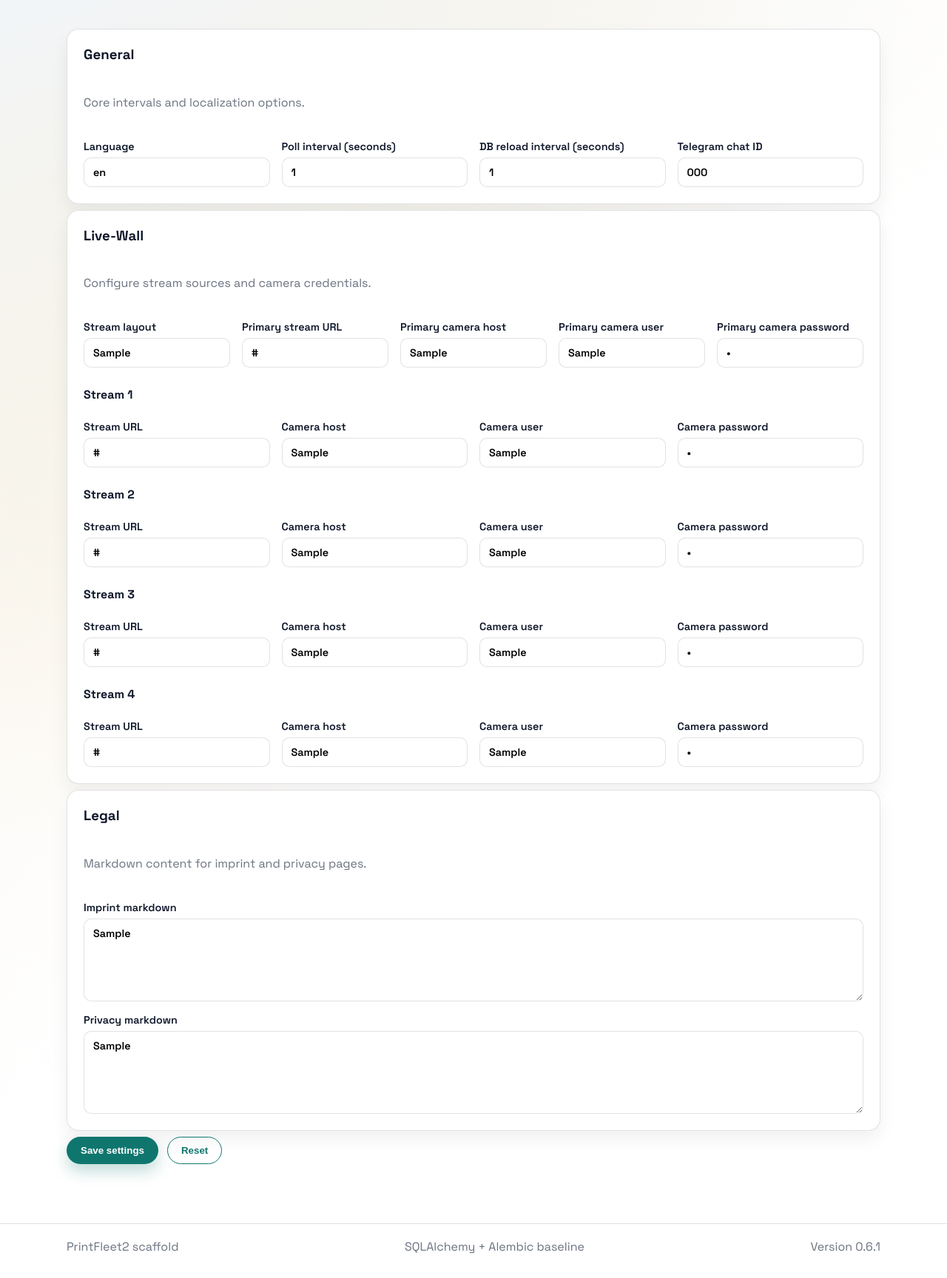
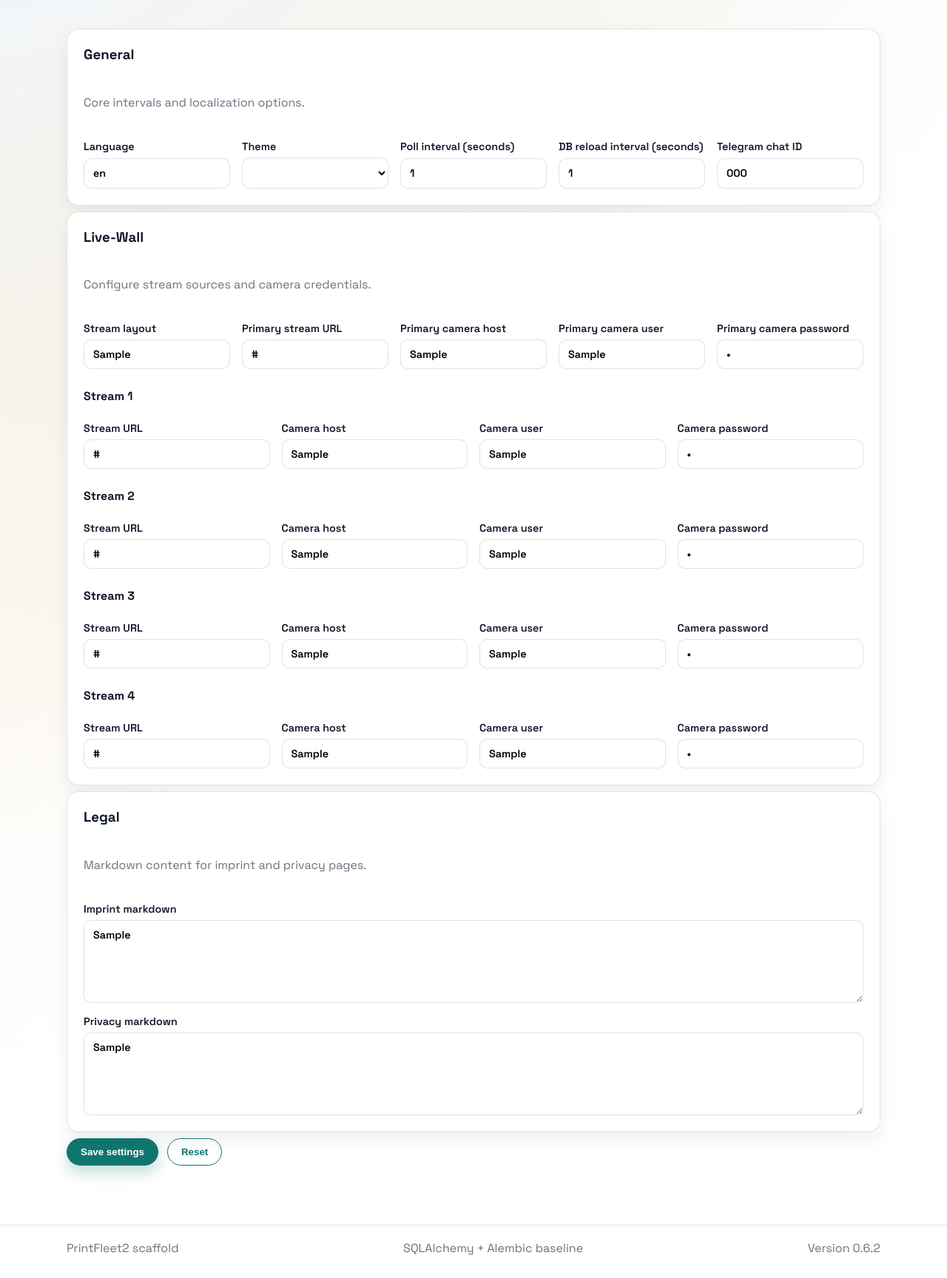
Before and after one commit to know-how-schmiede/PrintFleet2, a Flask app: page /settings in a window 1280 px wide. Shown: the part 219-1947 px from the top of the page at 74% size. Before the commit the page ends 1914 px from the top, so only its background shows below. Run offline with Flask 3, Linux system fonts and the light colour scheme; the visitor is signed in with stand-in values (Sample User, id 1); tables that the repository leaves empty hold one stand-in row (values such as "Sample post"); some libraries are stand-ins or nearby versions.

Commit message:
Add theme support with light and dark modes
Introduces selectable light and dark themes via a new 'theme' field in settings, including database migration, backend, and frontend support. Theme selection is now available in the settings UI, and the appropriate CSS is loaded dynamically. Version bumped to 0.6.2.

```diff
--- a/src/printfleet2/app.py
+++ b/src/printfleet2/app.py
@@ -2,7 +2,7 @@
 
 from printfleet2.config import load_config
 from printfleet2.db.session import init_engine, session_scope
-from printfleet2.services.settings_service import ensure_settings_row
+from printfleet2.services.settings_service import ensure_settings_row, settings_to_dict
 from printfleet2.web.routes import bp as web_bp
 from printfleet2.services.user_service import get_user, has_users
 from printfleet2.version import VERSION
@@ -67,7 +67,21 @@
 
     @app.context_processor
     def inject_version():
-        return {"app_version": VERSION}
+        theme_name = "lightTheme"
+        try:
+            with session_scope() as session:
+                settings = ensure_settings_row(session)
+                settings_data = settings_to_dict(settings)
+                candidate = settings_data.get("theme") or ""
+                if candidate in {"lightTheme", "darkTheme"}:
+                    theme_name = candidate
+        except Exception:
+            theme_name = "lightTheme"
+        return {
+            "app_version": VERSION,
+            "theme_name": theme_name,
+            "theme_css": f"themes/{theme_name}.css",
+        }
     app.register_blueprint(web_bp)
 
     return app
--- a/src/printfleet2/models/settings.py
+++ b/src/printfleet2/models/settings.py
@@ -15,6 +15,7 @@
     db_reload_interval: Mapped[float | None] = mapped_column(Float, nullable=True)
     telegram_chat_id: Mapped[str | None] = mapped_column(String, nullable=True)
     language: Mapped[str | None] = mapped_column(String, nullable=True)
+    theme: Mapped[str | None] = mapped_column(String, nullable=True)
     imprint_markdown: Mapped[str | None] = mapped_column(Text, nullable=True)
     privacy_markdown: Mapped[str | None] = mapped_column(Text, nullable=True)
     kiosk_stream_url: Mapped[str | None] = mapped_column(String, nullable=True)
--- a/src/printfleet2/services/settings_service.py
+++ b/src/printfleet2/services/settings_service.py
@@ -11,6 +11,7 @@
             poll_interval=5.0,
             db_reload_interval=30.0,
             language="en",
+            theme="lightTheme",
             kiosk_stream_layout="standard",
         )
         session.add(settings)
@@ -24,6 +25,7 @@
         "db_reload_interval": settings.db_reload_interval,
         "telegram_chat_id": settings.telegram_chat_id,
         "language": settings.language,
+        "theme": settings.theme,
         "imprint_markdown": settings.imprint_markdown,
         "privacy_markdown": settings.privacy_markdown,
         "kiosk_stream_url": settings.kiosk_stream_url,
@@ -56,6 +58,7 @@
         "db_reload_interval",
         "telegram_chat_id",
         "language",
+        "theme",
         "imprint_markdown",
         "privacy_markdown",
         "kiosk_stream_url",
--- a/src/printfleet2/static/settings.js
+++ b/src/printfleet2/static/settings.js
@@ -12,6 +12,7 @@
     db_reload_interval: "settingReloadInterval",
     telegram_chat_id: "settingTelegramChatId",
     language: "settingLanguage",
+    theme: "settingTheme",
     imprint_markdown: "settingImprint",
     privacy_markdown: "settingPrivacy",
     kiosk_stream_url: "settingKioskStreamUrl",
--- a/src/printfleet2/static/style.css
+++ b/src/printfleet2/static/style.css
@@ -1,14 +1,3 @@
-:root {
-  --bg-1: #f7f3ea;
-  --bg-2: #f0f6ff;
-  --ink: #0f172a;
-  --muted: #6b7280;
-  --accent: #0f766e;
-  --accent-soft: rgba(15, 118, 110, 0.12);
-  --border: rgba(15, 23, 42, 0.12);
-  --surface: #ffffff;
-}
-
 * {
   box-sizing: border-box;
 }
--- /dev/null
+++ b/src/printfleet2/static/themes/lightTheme.css
@@ -0,0 +1,10 @@
+:root {
+  --bg-1: #f7f3ea;
+  --bg-2: #f0f6ff;
+  --ink: #0f172a;
+  --muted: #6b7280;
+  --accent: #0f766e;
+  --accent-soft: rgba(15, 118, 110, 0.12);
+  --border: rgba(15, 23, 42, 0.12);
+  --surface: #ffffff;
+}
--- a/src/printfleet2/templates/base.html
+++ b/src/printfleet2/templates/base.html
@@ -7,6 +7,7 @@
     <link rel="preconnect" href="https://fonts.googleapis.com">
     <link rel="preconnect" href="https://fonts.gstatic.com" crossorigin>
     <link href="https://fonts.googleapis.com/css2?family=Space+Grotesk:wght@400;500;600;700&display=swap" rel="stylesheet">
+    <link rel="stylesheet" href="{{ url_for('static', filename=theme_css) }}">
     <link rel="stylesheet" href="{{ url_for('static', filename='style.css') }}">
   </head>
   <body>
--- a/src/printfleet2/templates/settings.html
+++ b/src/printfleet2/templates/settings.html
@@ -20,6 +20,13 @@
           <label>
             Language
             <input type="text" id="settingLanguage" placeholder="en">
+          </label>
+          <label>
+            Theme
+            <select id="settingTheme">
+              <option value="lightTheme">Light Theme</option>
+              <option value="darkTheme">Dark Theme</option>
+            </select>
           </label>
           <label>
             Poll interval (seconds)
--- a/src/printfleet2/version.py
+++ b/src/printfleet2/version.py
@@ -1 +1 @@
-VERSION = "0.6.1"
+VERSION = "0.6.2"
```
Also changed, not shown: alembic/versions/0005_add_settings_theme.py (added, +24 -0 lines), docs/Version.md (+4 -0 lines), src/printfleet2/static/themes/darkTheme.css (added, +24 -0 lines).
